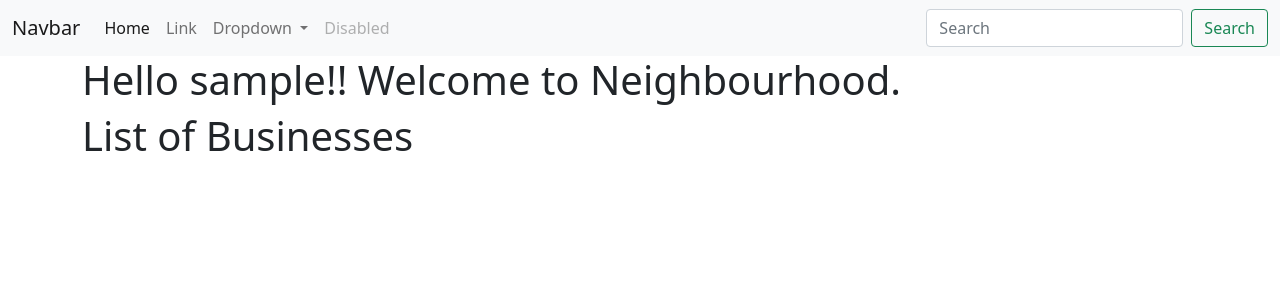
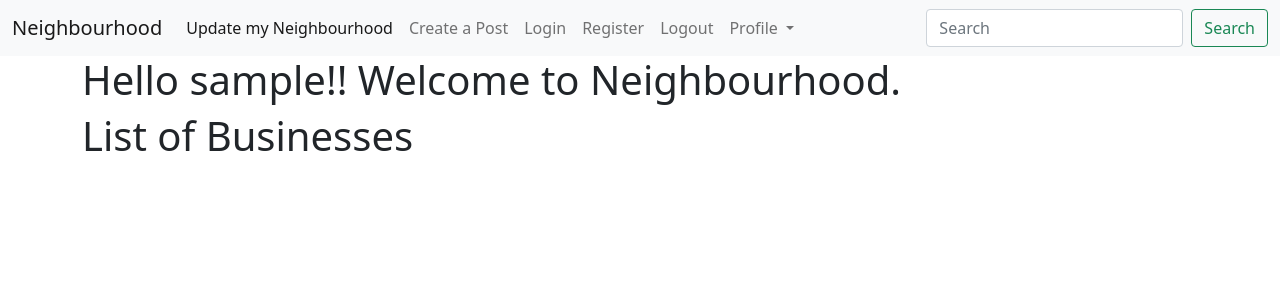
Before and after one commit to DKorir/Neighbourhood, a Django app: template neighbourapp/templates/home.html in a window 1280 px wide. Shown: the top 300 px of the page. Run offline with Django 4.2, Linux system fonts and the light colour scheme; the template is opened without the code that fills it, so the values that code supplies are empty; the visitor is signed in with stand-in values (Sample User, id 1).

Commit message:
create post model

```diff
--- a/neighbourapp/templates/base.html
+++ b/neighbourapp/templates/base.html
@@ -13,31 +13,37 @@
   <body>
     <nav class="navbar navbar-expand-lg navbar-light bg-light">
         <div class="container-fluid">
-          <a class="navbar-brand" href="#">Navbar</a>
+          <a class="navbar-brand" href="#">Neighbourhood</a>
           <button class="navbar-toggler" type="button" data-bs-toggle="collapse" data-bs-target="#navbarSupportedContent" aria-controls="navbarSupportedContent" aria-expanded="false" aria-label="Toggle navigation">
             <span class="navbar-toggler-icon"></span>
           </button>
           <div class="collapse navbar-collapse" id="navbarSupportedContent">
             <ul class="navbar-nav me-auto mb-2 mb-lg-0">
               <li class="nav-item">
-                <a class="nav-link active" aria-current="page" href="#">Home</a>
+                <a class="nav-link active" aria-current="page" href="#">Update my Neighbourhood</a>
               </li>
               <li class="nav-item">
-                <a class="nav-link" href="#">Link</a>
+                <a class="nav-link" href="#">Create a Post</a>
+              </li>
+              <li class="nav-item">
+                <a class="nav-link" href="#">Login</a>
+              </li>
+              <li class="nav-item">
+                <a class="nav-link" href="#">Register</a>
+              </li>
+              <li class="nav-item">
+                <a class="nav-link" href="#">Logout</a>
               </li>
               <li class="nav-item dropdown">
                 <a class="nav-link dropdown-toggle" href="#" id="navbarDropdown" role="button" data-bs-toggle="dropdown" aria-expanded="false">
-                  Dropdown
+                  Profile
                 </a>
                 <ul class="dropdown-menu" aria-labelledby="navbarDropdown">
-                  <li><a class="dropdown-item" href="#">Action</a></li>
-                  <li><a class="dropdown-item" href="#">Another action</a></li>
+                  <li><a class="dropdown-item" href="#">Show Profile</a></li>
+                  <li><a class="dropdown-item" href="#"> Create Profile</a></li>
                   <li><hr class="dropdown-divider"></li>
-                  <li><a class="dropdown-item" href="#">Something else here</a></li>
+                  <li><a class="dropdown-item" href="#">Edit Profile  </a></li>
                 </ul>
-              </li>
-              <li class="nav-item">
-                <a class="nav-link disabled">Disabled</a>
               </li>
             </ul>
             <form class="d-flex">
--- a/neighbourapp/templates/home.html
+++ b/neighbourapp/templates/home.html
@@ -14,7 +14,7 @@
                 <h4 class="text-muted">No Image</h4>
             {%endif%}
 
-        <h3>Neighbourhood Name:{{ x.name }}  </h3><br>
+            <h3>Neighbourhood Name: <a href=" {% url 'details' x.pk %} ">{{ x.name }}</a>  </h3><br>
             {{ x.description }} <br>
             <h6>Location:{{ x.location }} </h6> <br>
         </div>
```
Also changed, not shown: neighbourapp/models.py (+10 -0 lines), neighbourapp/templates/details.html (+17 -0 lines), neighbourapp/migrations/0008_post.py (added). Lines whose indentation alone changed are shown as unchanged.
